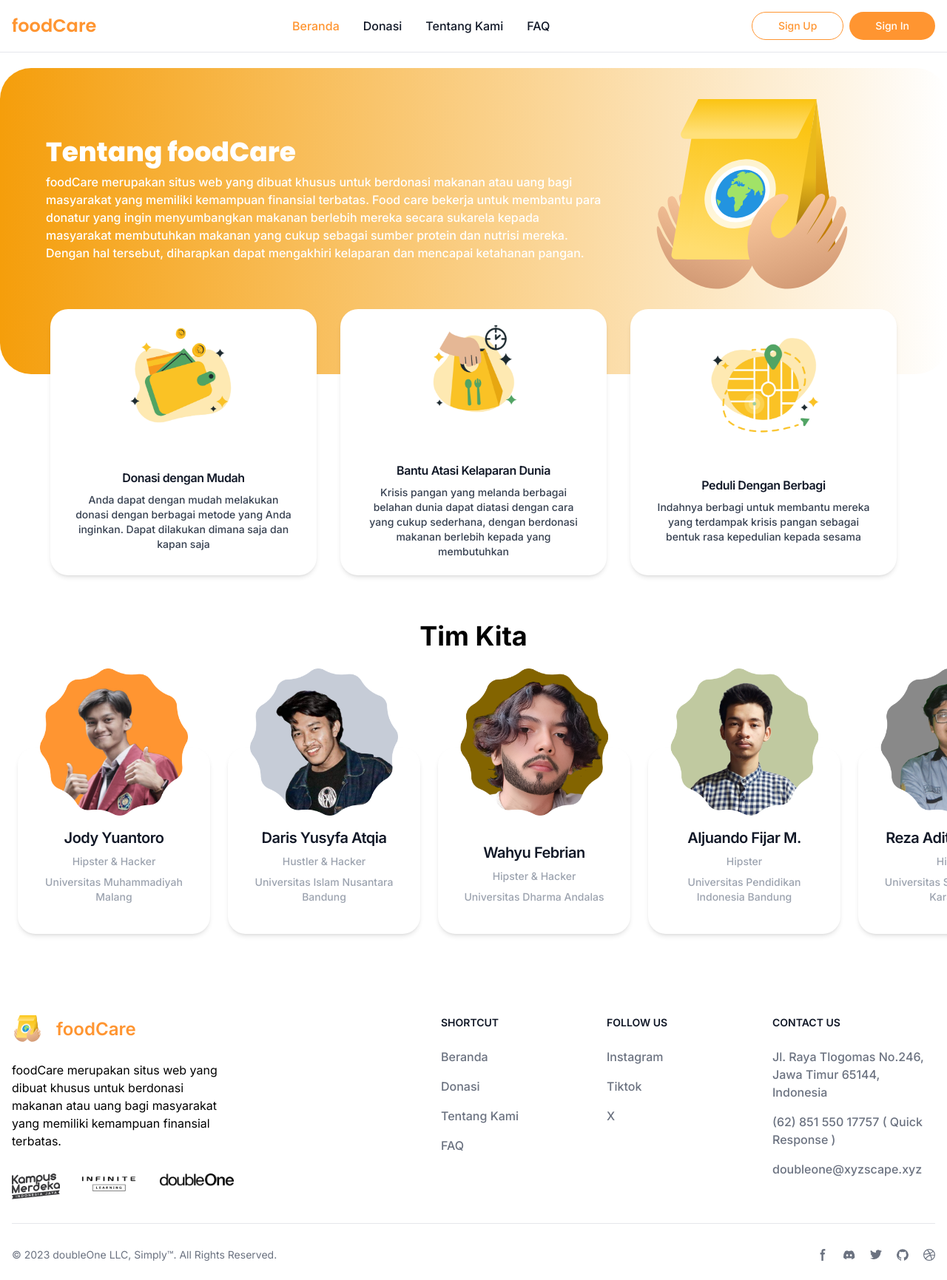
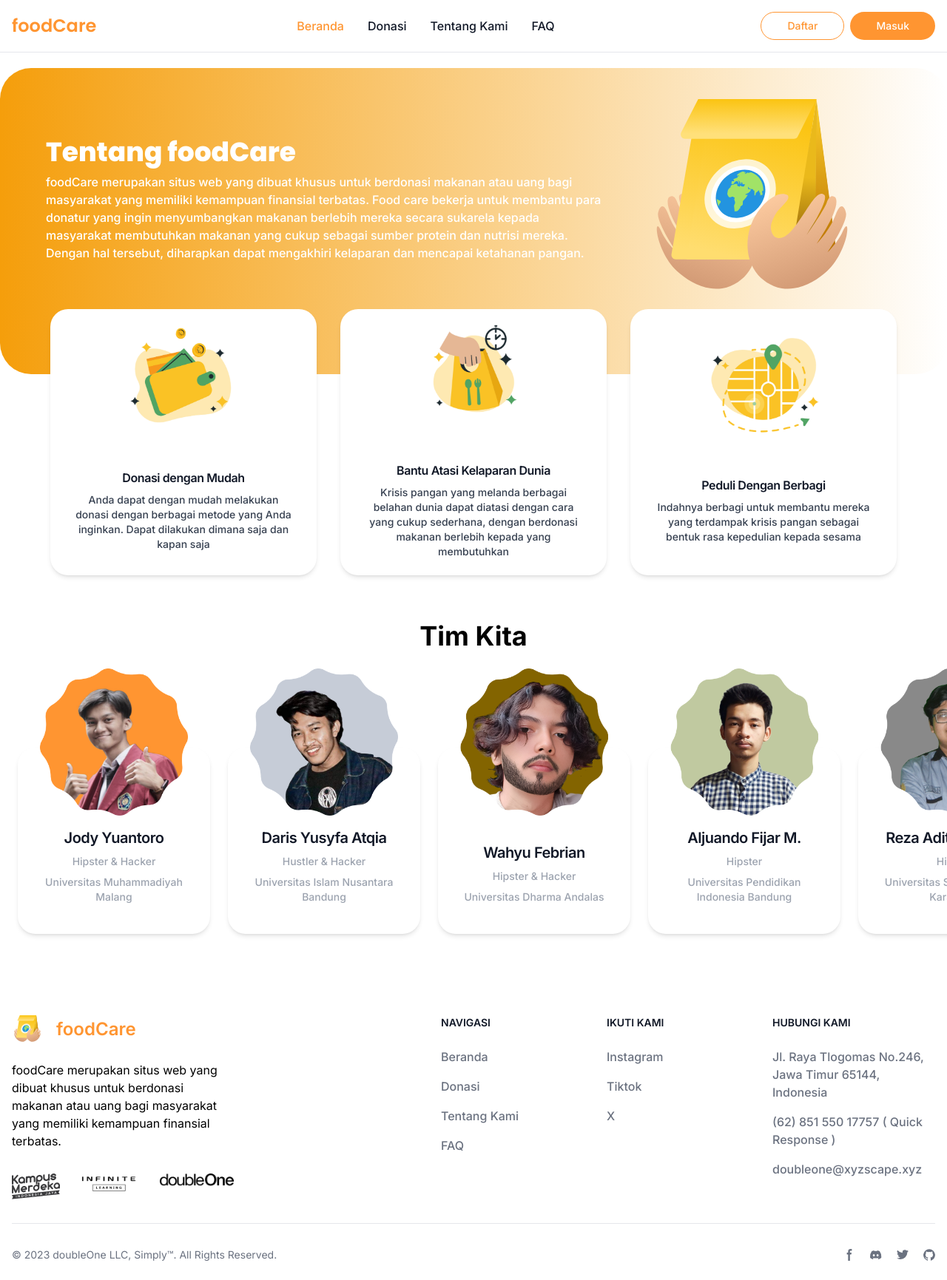
Before and after one commit to doubleOneLLC/foodCare_web, a Next.js app: page /about in a window 1280 px wide. Shown: the whole page at 74% size. Built offline with nearby package versions, Linux system fonts and the light colour scheme.

Commit message:
main: Consistency languanges to ID

```diff
--- a/src/components/footer.js
+++ b/src/components/footer.js
@@ -44,7 +44,7 @@ export default function Footer() {
           <div className="grid grid-cols-2 gap-1 sm:gap-1 sm:grid-cols-3">
             <div>
               <h2 className="mb-6 text-sm font-semibold text-gray-900 uppercase dark:text-white">
-                SHORTCUT
+                Navigasi
               </h2>
               <ul className="text-gray-500 dark:text-gray-400 font-medium">
                 <li className="mb-4">
@@ -71,7 +71,7 @@ export default function Footer() {
             </div>
             <div>
               <h2 className="mb-6 text-sm font-semibold text-gray-900 uppercase dark:text-white">
-                FOLLOW US
+                Ikuti Kami
               </h2>
               <ul className="text-gray-500 dark:text-gray-400 font-medium">
                 <li className="mb-4">
@@ -96,7 +96,7 @@ export default function Footer() {
             </div>
             <div className="max-w-[220px]">
               <h2 className="mb-6 text-sm font-semibold text-gray-900 uppercase dark:text-white">
-                CONTACT US
+                Hubungi Kami
               </h2>
               <ul className="text-gray-500 dark:text-gray-400 font-medium">
                 <li className="mb-4">
@@ -170,7 +170,10 @@ export default function Footer() {
               </svg>
               <span className="sr-only">Twitter page</span>
             </a>
-            <a className="text-gray-500 hover:text-gray-900 dark:hover:text-white">
+            <a
+              href="https://github.com/doubleonellc"
+              className="text-gray-500 hover:text-gray-900 dark:hover:text-white"
+            >
               <svg
                 className="w-4 h-4"
                 aria-hidden="true"
@@ -186,22 +189,6 @@ export default function Footer() {
               </svg>
               <span className="sr-only">GitHub account</span>
             </a>
-            <a className="text-gray-500 hover:text-gray-900 dark:hover:text-white">
-              <svg
-                className="w-4 h-4"
-                aria-hidden="true"
-                xmlns="http://www.w3.org/2000/svg"
-                fill="currentColor"
-                viewBox="0 0 20 20"
-              >
-                <path
-                  fill-rule="evenodd"
-                  d="M10 0a10 10 0 1 0 10 10A10.009 10.009 0 0 0 10 0Zm6.613 4.614a8.523 8.523 0 0 1 1.93 5.32 20.094 20.094 0 0 0-5.949-.274c-.059-.149-.122-.292-.184-.441a23.879 23.879 0 0 0-.566-1.239 11.41 11.41 0 0 0 4.769-3.366ZM8 1.707a8.821 8.821 0 0 1 2-.238 8.5 8.5 0 0 1 5.664 2.152 9.608 9.608 0 0 1-4.476 3.087A45.758 45.758 0 0 0 8 1.707ZM1.642 8.262a8.57 8.57 0 0 1 4.73-5.981A53.998 53.998 0 0 1 9.54 7.222a32.078 32.078 0 0 1-7.9 1.04h.002Zm2.01 7.46a8.51 8.51 0 0 1-2.2-5.707v-.262a31.64 31.64 0 0 0 8.777-1.219c.243.477.477.964.692 1.449-.114.032-.227.067-.336.1a13.569 13.569 0 0 0-6.942 5.636l.009.003ZM10 18.556a8.508 8.508 0 0 1-5.243-1.8 11.717 11.717 0 0 1 6.7-5.332.509.509 0 0 1 .055-.02 35.65 35.65 0 0 1 1.819 6.476 8.476 8.476 0 0 1-3.331.676Zm4.772-1.462A37.232 37.232 0 0 0 13.113 11a12.513 12.513 0 0 1 5.321.364 8.56 8.56 0 0 1-3.66 5.73h-.002Z"
-                  clip-rule="evenodd"
-                />
-              </svg>
-              <span className="sr-only">Dribbble account</span>
-            </a>
           </div>
         </div>
       </div>
--- a/src/components/navbar.js
+++ b/src/components/navbar.js
@@ -17,13 +17,13 @@ function Navbar({ active }) {
             type="button"
             className="text-primary font-medium rounded-[99px] border-primary border-[1px] text-sm px-[35px] py-2 mx-2 text-center mr-3 md:mr-0"
           >
-            Sign Up
+            Daftar
           </button>
           <button
             type="button"
             className="text-white bg-primary font-medium rounded-[99px] text-sm px-[35px] py-2 mx-2 text-center mr-3 md:mr-0"
           >
-            Sign In
+            Masuk
           </button>
         </div>
         <div
```
